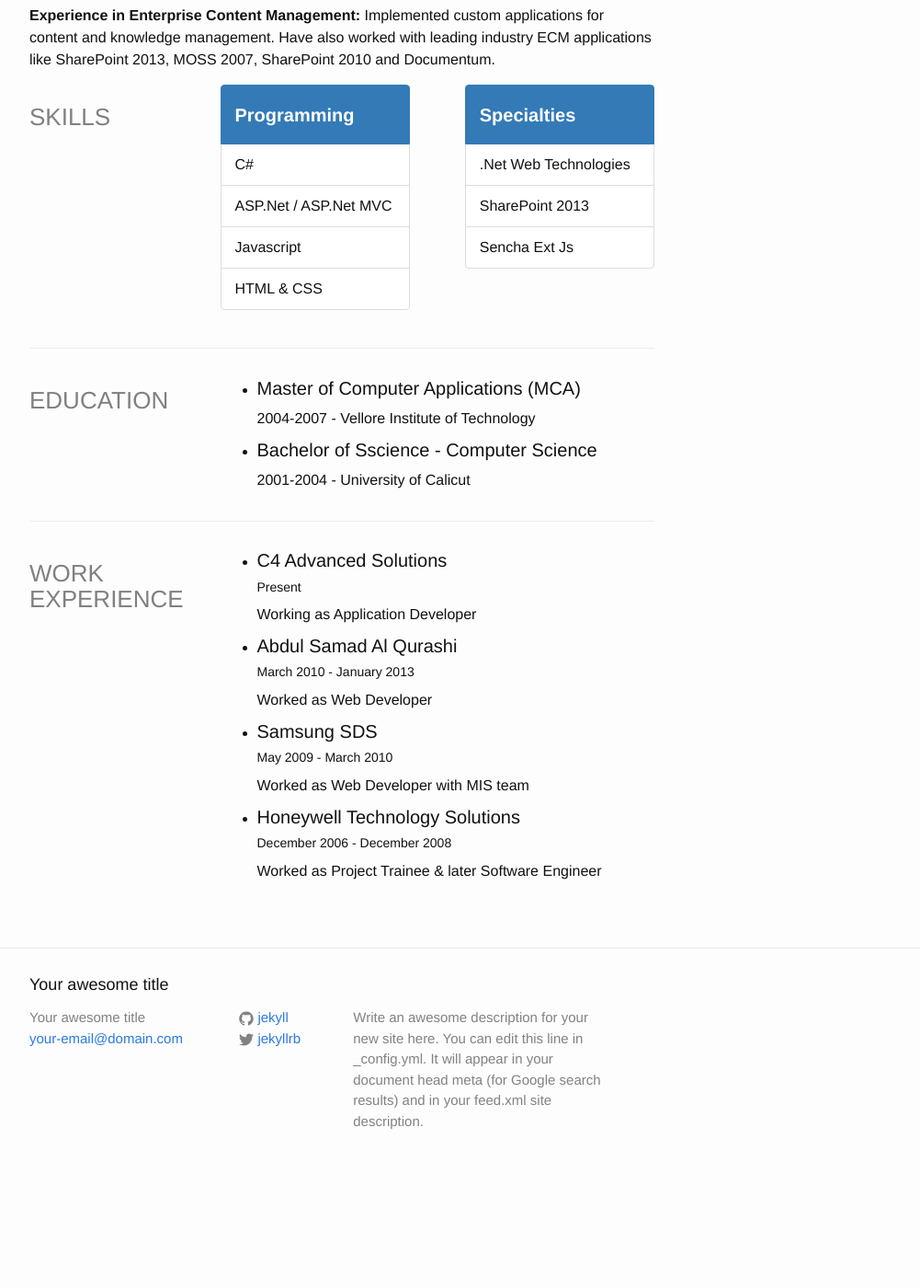
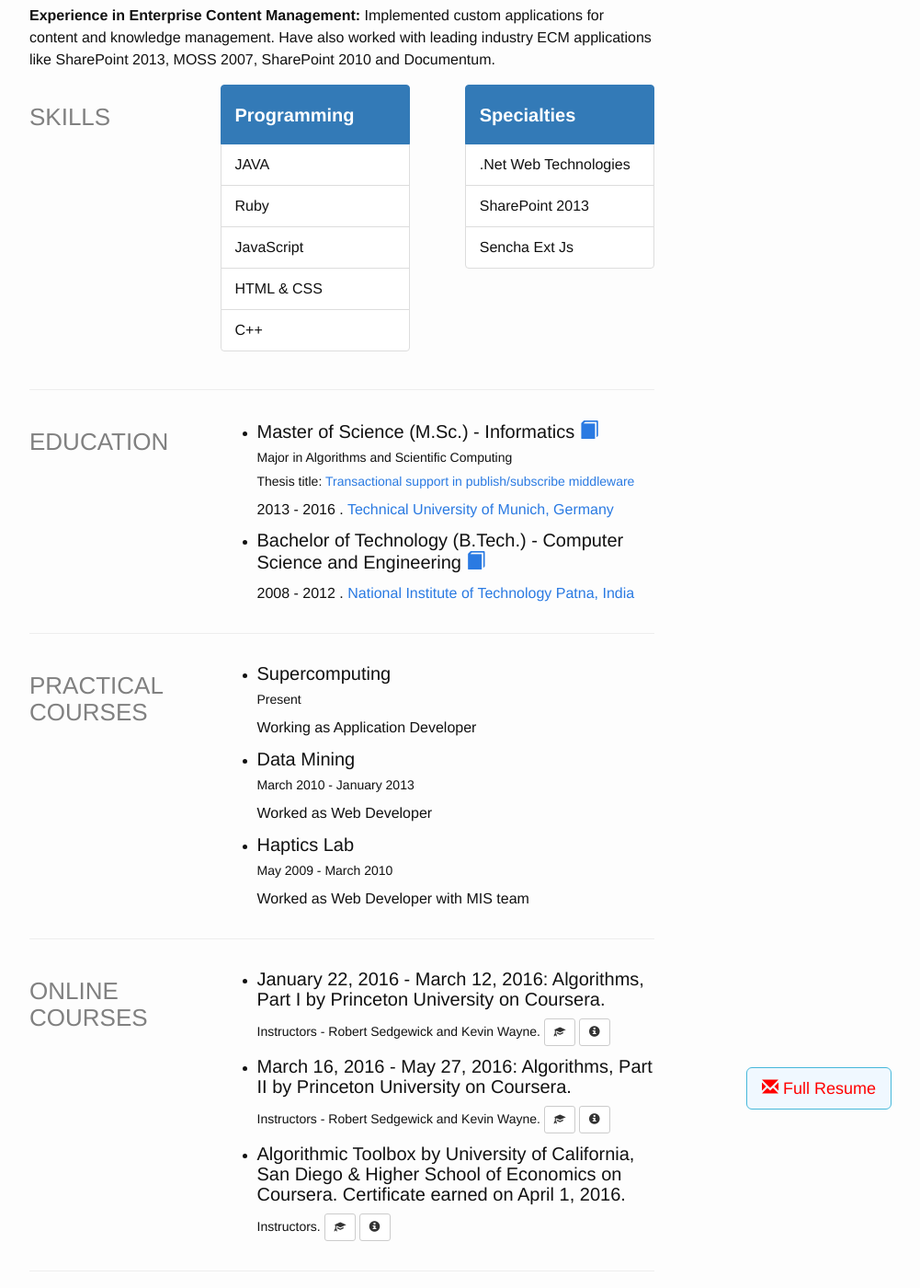
Before and after one commit to GaganJotSingh/GaganJotSingh.github.io, a Jekyll site: the page built from about/resume/index.md, in a window 1280 px wide and 1400 px high, scrolled down 309 px. Shown: the whole window at 92% size, without its empty margins (268-1269 px from the left). Built offline with Jekyll 4.4.1, drawn with Linux system fonts in a browser that asks for light colours; before the commit the page ends 1599 px from its top, so only the background shows below that.

Commit message:
Added education details. Created sections for "Online Courses" and "Practical Courses". Added button for requesting detailed Resume via email.

```diff
--- a/about/resume/index.md
+++ b/about/resume/index.md
@@ -22,10 +22,11 @@ Implemented custom applications for content and knowledge management. Have also
 			<div class="col-md-6">
 				<ul class="list-group">
 					<li class="list-group-item active"><h4 style="margin-top:10.5px; margin-bottom:10.5px"><strong>Programming</strong></h4></li>
-					<li class="list-group-item">C#</li>
-					<li class="list-group-item">ASP.Net / ASP.Net MVC</li>
-					<li class="list-group-item">Javascript</li>
+					<li class="list-group-item">JAVA</li>
+					<li class="list-group-item">Ruby</li>
+					<li class="list-group-item">JavaScript</li>
 					<li class="list-group-item">HTML & CSS</li>
+					<li class="list-group-item">C++</li>
 				</ul>
 			</div>
 			<div class="col-md-6">
@@ -48,12 +49,96 @@ Implemented custom applications for content and knowledge management. Have also
 	<div class="col-md-9">
 		<ul style="padding-left: 40px; margin-bottom: 10.5px">
 			<li>
-				<h4 style="margin-top:10.5px; margin-bottom:10.5px">Master of Computer Applications (MCA)</h4>
-				<p style="margin-bottom:10.5px">2004-2007 - Vellore Institute of Technology</p>
+				<h4 style="margin-top:10.5px; margin-bottom:10.5px">Master of Science (M.Sc.) - Informatics <a href="/coursesMasters/" title="Relevant courses undertaken during Masters"><span class="glyphicon glyphicon-book"></span></a></h4>
+				<h5 style="margin-top:10.5px; margin-bottom:10.5px">Major in Algorithms and Scientific Computing</h5>
+				<h5 style="margin-top:10.5px; margin-bottom:10.5px">Thesis title: <a href="/study/masterThesis">Transactional support in publish/subscribe middleware</a></h5>
+				<p style="margin-bottom:10.5px">2013 - 2016 . <a href="https://www.tum.de/">Technical University of Munich, Germany</a></p>
 			</li>
 			<li>
-				<h4 style="margin-top:10.5px; margin-bottom:10.5px">Bachelor of Sscience - Computer Science</h4>
-				<p style="margin-bottom:10.5px">2001-2004 - University of Calicut</p>
+				<h4 style="margin-top:10.5px; margin-bottom:10.5px">Bachelor of Technology (B.Tech.) - Computer Science and Engineering <a href="/coursesBachelors/" title="Relevant courses undertaken during Bachelors"><span class="glyphicon glyphicon-book"></span></a></h4>
+				<p style="margin-bottom:10.5px">2008 - 2012 . <a href="http://www.nitp.ac.in/">National Institute of Technology Patna, India</a></p>
+			</li>
+		</ul>
+	</div>
+</section>
+<hr style="margin-top:21px; margin-bottom:21px" />
+<!-- Practical Courses during Masters study -->
+<section class="row">
+	<header class="col-md-3">
+		<h3 style="text-transform:uppercase;color:gray; margin-top:21px; margin-bottom:10.5px">Practical Courses</h3>
+	</header>
+	<div class="col-md-9">
+		<ul style="padding-left: 40px; margin-bottom: 10.5px">
+			<li>
+				<h4 style="margin-top:10.5px; margin-bottom:10.5px">Supercomputing</h4>
+				<h5 style="margin-top:10.5px; margin-bottom:10.5px">Present</h5>
+				<p style="margin-bottom:10.5px">Working as Application Developer</p>
+			</li>
+			<li>
+				<h4 style="margin-top:10.5px; margin-bottom:10.5px">Data Mining</h4>
+				<h5 style="margin-top:10.5px; margin-bottom:10.5px">March 2010 - January 2013</h5>
+				<p style="margin-bottom:10.5px">Worked as Web Developer</p>
+			</li>
+			<li>
+				<h4 style="margin-top:10.5px; margin-bottom:10.5px">Haptics Lab</h4>
+				<h5 style="margin-top:10.5px; margin-bottom:10.5px">May 2009 - March 2010</h5>
+				<p style="margin-bottom:10.5px">Worked as Web Developer with MIS team</p>
+			</li>
+		</ul>
+	</div>
+</section>
+<hr style="margin-top:21px; margin-bottom:21px" />
+<!-- Online Courses -->
+<section class="row">
+	<header class="col-md-3">
+		<h3 style="text-transform:uppercase;color:gray; margin-top:21px; margin-bottom:10.5px">Online Courses</h3>
+	</header>
+	<div class="col-md-9">
+		<ul style="padding-left: 40px; margin-bottom: 10.5px">
+			<li>
+				<h4 style="margin-top:10.5px; margin-bottom:10.5px">January 22, 2016 - March 12, 2016: Algorithms, Part I by Princeton University on Coursera.</h4>
+				<h5 style="margin-top:10.5px; margin-bottom:10.5px">Instructors - Robert Sedgewick and Kevin Wayne.
+				  <a>
+				    <button type="button" title="This course provides no certificate" class="btn btn-default btn-sm">
+				      <span class="glyphicon glyphicon-education"></span>
+				    </button>
+				  </a>
+				  <a href="https://www.coursera.org/course/algs4partI">
+				    <button type="button" title="Course Homepage" class="btn btn-default btn-sm">
+				      <span class="glyphicon glyphicon-info-sign"></span>
+				    </button>
+				  </a>
+				</h5>
+			</li>
+			<li>
+				<h4 style="margin-top:10.5px; margin-bottom:10.5px">March 16, 2016 - May 27, 2016: Algorithms, Part II by Princeton University on Coursera.</h4>
+				<h5 style="margin-top:10.5px; margin-bottom:10.5px">Instructors - Robert Sedgewick and Kevin Wayne.
+				  <a>
+				    <button type="button" title="This course provides no certificate" class="btn btn-default btn-sm">
+				      <span class="glyphicon glyphicon-education"></span>
+				    </button>
+				  </a>
+				  <a href="https://www.coursera.org/course/algs4partII">
+				    <button type="button" title="Course Homepage" class="btn btn-default btn-sm">
+				      <span class="glyphicon glyphicon-info-sign"></span>
+				    </button>
+				  </a>
+				</h5>
+			</li>
+			<li>
+				<h4 style="margin-top:10.5px; margin-bottom:10.5px">Algorithmic Toolbox by University of California, San Diego & Higher School of Economics on Coursera. Certificate earned on April 1, 2016.</h4>
+				<h5 style="margin-top:10.5px; margin-bottom:10.5px">Instructors.
+				  <a href="https://www.coursera.org/account/accomplishments/certificate/SXXQFP8XLP3E">
+				    <button type="button" title="Verify Certificate" class="btn btn-default btn-sm">
+				      <span class="glyphicon glyphicon-education"></span>
+				    </button>
+				  </a>
+				  <a href="https://www.coursera.org/">
+				    <button type="button" title="Course Homepage" class="btn btn-default btn-sm">
+				      <span class="glyphicon glyphicon-info-sign"></span>
+				    </button>
+				  </a>
+				</h5>
 			</li>
 		</ul>
 	</div>
@@ -89,3 +174,19 @@ Implemented custom applications for content and knowledge management. Have also
 		</ul>
 	</div>
 </section>
+
+<!-- Contact for full resume -->
+<a id="full_resume" href="mailto:singhgagan.tum.informatics@gmail.com?subject=Resume Request" class="btn btn-info btn-lg" title="Work experience, Projects, GPAs: Contact via email for detailed resume." style="position: fixed; top: 90%; left: 100%; margin-top: -100px; margin-left: -200px; color: red; background-color: aliceblue;">
+  <span id="resume_envelope" class="glyphicon glyphicon-envelope"></span> Full Resume
+</a>
+
+<script>
+$(document).ready(function(){
+     $("#full_resume").mouseover(function(){
+         $("#resume_envelope").addClass("glyphicon-send").removeClass("glyphicon-envelope");
+     });
+     $("#full_resume").mouseout(function(){
+         $("#resume_envelope").addClass("glyphicon-envelope").removeClass("glyphicon-send");
+     });
+});
+</script>
```
